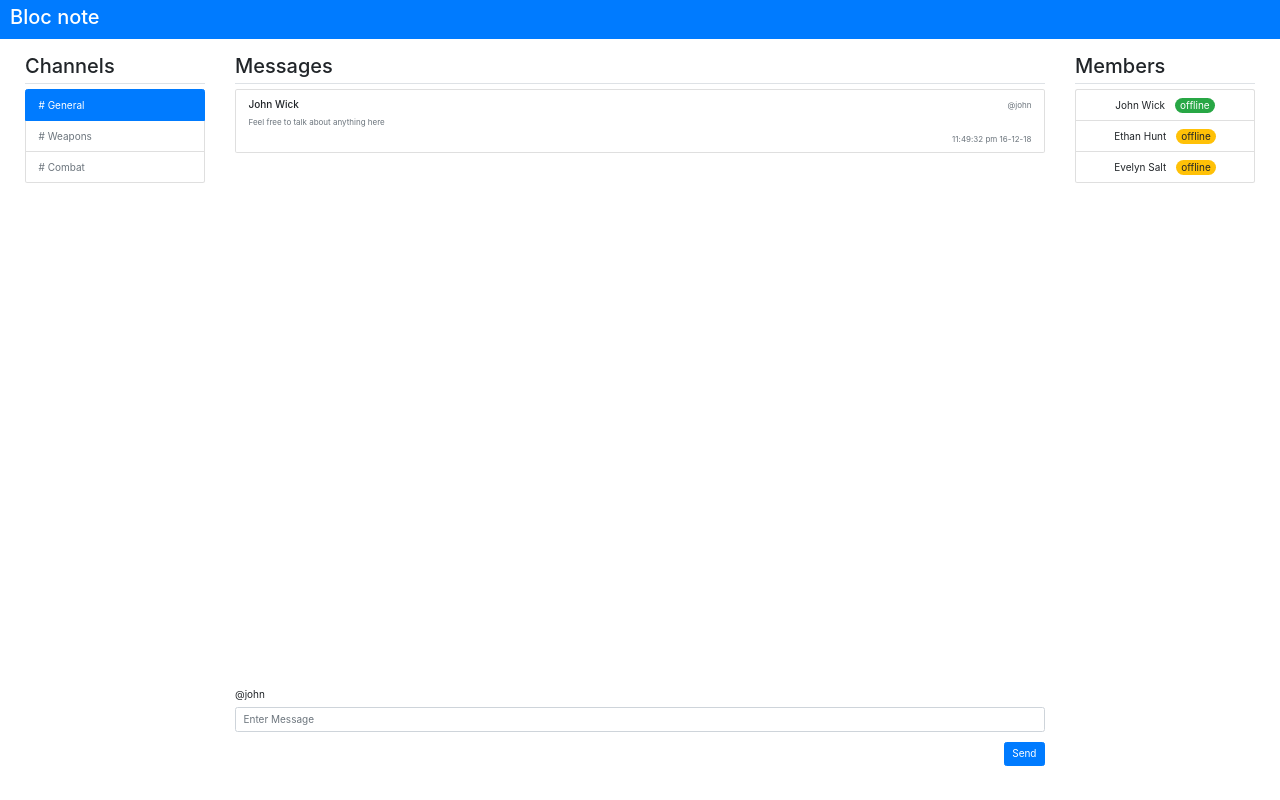
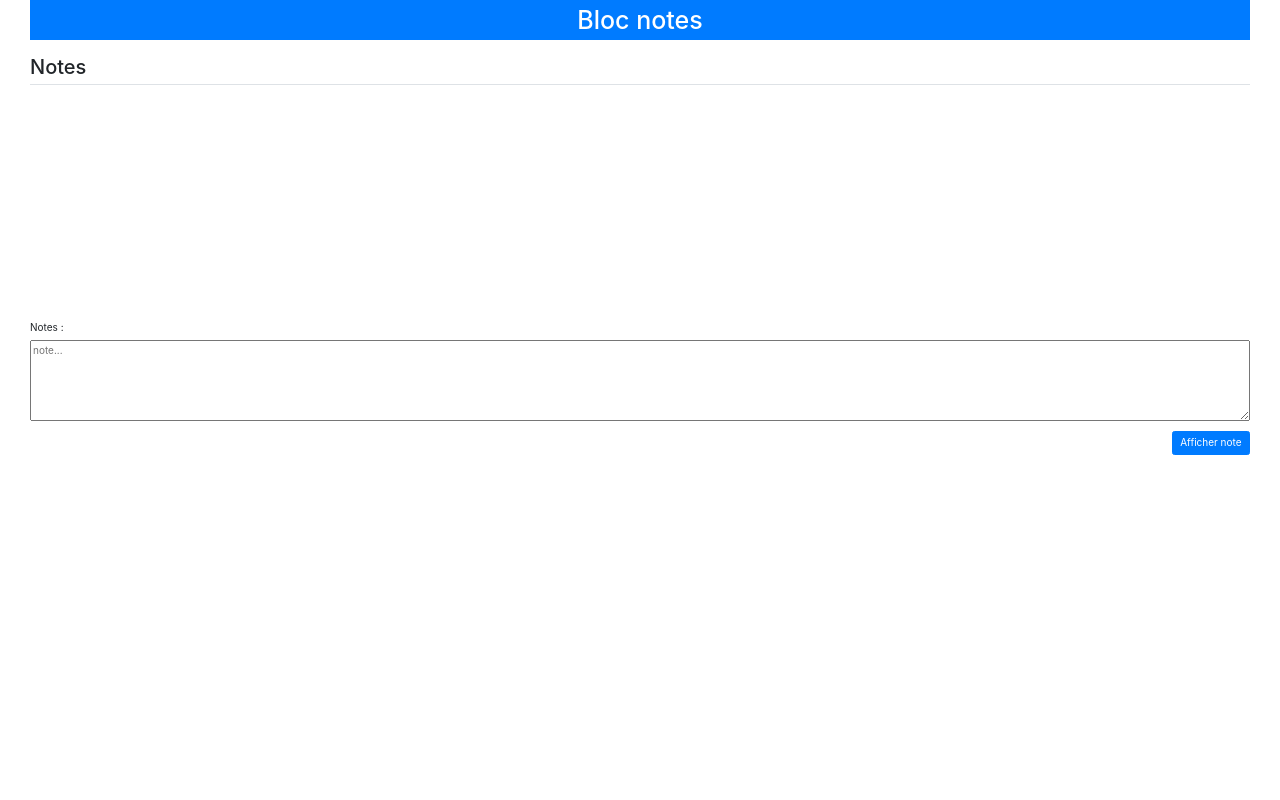
Before and after one commit to audbnt/Bloc-Note-Ajout, a website: page page1.html in a window 1280 px wide. Drawn offline with nearby package versions, Linux system fonts and the light colour scheme.

Commit message:
modif page 1 et css

```diff
--- a/css/style.css
+++ b/css/style.css
@@ -1,6 +1,7 @@
 .chat {
 	min-height: 400px;
-	max-height: 100vh;
+    max-height: 100vh;
+    box-sizing: border-box;
 }
 
 @media (min-width: 768px) {
--- a/page1.html
+++ b/page1.html
@@ -5,79 +5,39 @@
     <meta name="viewport" content="width=device-width, initial-scale=1.0">
     <meta http-equiv="X-UA-Compatible" content="ie=edge">
     <meta name="description" content="Description de ma page">
-    <title>Bloc Note</title>
+    <title>Bloc Notes</title>
     <link rel="stylesheet" href="css/base.css">
     <link rel="stylesheet" href="css/style.css">
     <link rel="stylesheet" href="node_modules/bootstrap/dist/css/bootstrap.css">
 </head>
-<body class="min-vh-100 d-flex flex-column">
-    <header class="mb-4 flex-shrink-0">
-        <nav class="navbar navbar-expand navbar-dark bg-primary flex-column flex-md-row">
-          <h1 class="h2 text-white mb-2">Bloc note</h1>
-        </nav>
+<body class="min-vh-100 d-flex flex-column px-5">
+    <header class="mb-4 flex-shrink-0 bg-primary d-flex flex-column flex-md-row justify-content-center">
+          <h1 class="h1 text-white m-2">Bloc notes</h1>
     </header>
-    <main class="container-fluid flex-grow-1 d-flex flex-column">
-        <div class="row px-3 flex-grow-1">
-            <div class="col-md-3 col-lg-2 pb-3">
-              <h2 class="pb-2 border-bottom">Channels</h2>
-              <ul class="list-group">
-                  <li class="list-group-item active">
-                      <a class="text-decoration-none text-white" href=""># General</a>
-                  </li>
-                  <li class="list-group-item">
-                      <a class="text-decoration-none text-secondary" href=""># Weapons</a>
-                  </li>
-                  <li class="list-group-item">
-                      <a class="text-decoration-none text-secondary" href=""># Combat</a>
-                  </li>
-                </ul>
-            </div>
-            <div class="chat col-md-6 col-lg-8 order-first order-md-2 d-flex flex-column pb-3">
-              <h2 class="pb-2 border-bottom">Messages</h2>
+
+    <div class="chat order-first order-md-2 d-flex flex-column w-100 ">
+        <h2 class="pb-2 border-bottom">Notes</h2>
         <div class="messages w-100 flex-grow-1 overflow-auto">
-                  <div class="card w-100">
-                      <div class="card-header d-flex justify-content-between align-items-baseline bg-white border-bottom-0 pb-0">
-                          <h3 class="h6 card-title mb-0">
-                              John Wick
+            <div hidden>
+                <div class="card w-25 h-25 d-flex flex-column justify-content-center pl-3">
+                    <h3 class="h5">
+                        Note :
                     </h3>
-                          <p class="small text-secondary mb-0">
-                              @john
-                          </p>
-                      </div>
-                      <div class="card-body py-2">
-                          <p class="small text-secondary  card-text">
+                    <p class="text-secondary card-text">
                         Feel free to talk about anything here
                     </p>
                 </div>
-                      <p class="card-footer d-flex justify-content-end bg-white border-top-0 small text-secondary mb-0 pt-0">
-                          11:49:32 pm 16-12-18
-                      </p>
             </div>
         </div>
-              <form class="d-flex flex-column" action="">
-                  <div class="form-group">
-                      <label for="message">@john</label>
-                      <input type="text" class="form-control" id="message" placeholder="Enter Message">
+        <form class="d-flex flex-column" action="js/index1.js">
+            <div class="form-group d-flex flex-column">
+                <label for="message">Notes :</label>
+                <textarea name="message" id="note" cols="30" rows="5" maxlength="100" placeholder="note..." wrap="hard"></textarea>
             </div>
-                  <button type="submit" class="btn btn-primary ml-auto">Send</button>
+            <button type="submit" class="btn btn-primary ml-auto">Afficher note</button>
         </form>
     </div>
-            <div class="col-md-3 col-lg-2 order-last pb-3">
-              <h2 class="pb-2 border-bottom">Members</h2>
-              <ul class="list-group">
-                  <li class="list-group-item d-flex align-items-baseline justify-content-center flex-wrap">
-                      <p class="mb-0 mr-3">John Wick</p>
-                      <span class="badge-success rounded-pill px-2">offline</span>
-                  </li>
-                  <li class="list-group-item d-flex align-items-baseline justify-content-center flex-wrap">
-                      <p class="mb-0 mr-3">Ethan Hunt</p>
-                      <span class="badge-warning rounded-pill px-2">offline</span>
-                  </li>
-                  <li class="list-group-item d-flex align-items-baseline justify-content-center flex-wrap">
-                      <p class="mb-0 mr-3">Evelyn Salt</p>
-                      <span class="badge-warning rounded-pill px-2">offline</span>
-                  </li>
-            </div>
+
 
 
             <script src="js/index1.js"></script>
```
Lines whose indentation alone changed are shown as unchanged.
